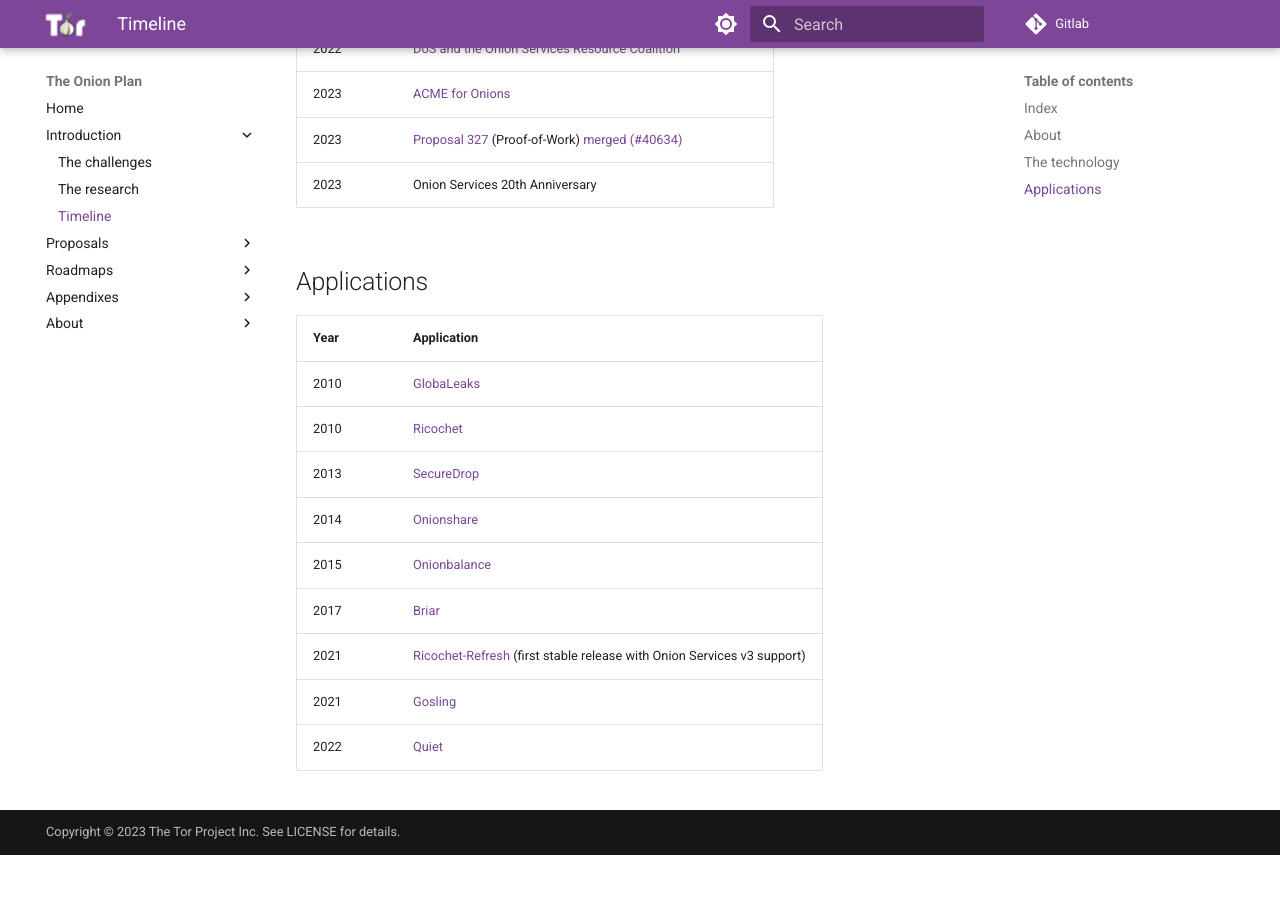
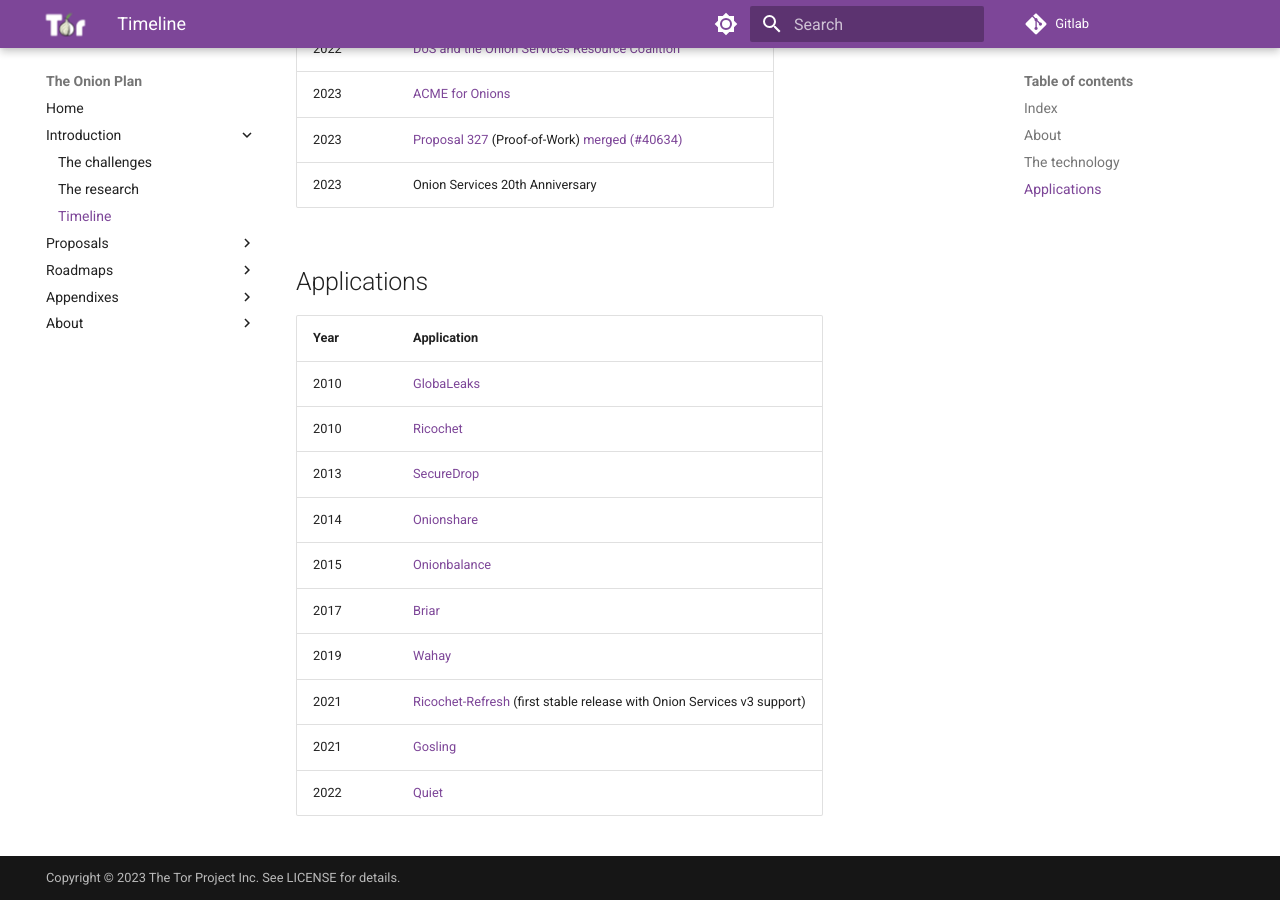
Before and after one commit to offsoc/onionplan, an MkDocs documentation site: the page built from docs/intro/timeline.md, in a window 1280 px wide and 900 px high, scrolled down 1561 px. Built offline with MkDocs 1.6.1 and Material for MkDocs 9.7.7, drawn with Linux system fonts in a browser that asks for light colours; before the commit the page ends 2416 px from its top, so only the background shows below that.

Commit message:
Feat: timeline: Wahay

```diff
--- a/docs/intro/timeline.md
+++ b/docs/intro/timeline.md
@@ -48,6 +48,7 @@ Year | Application
 2014 | [Onionshare][]
 2015 | [Onionbalance][]
 2017 | [Briar][]
+2019 | [Wahay][]
 2021 | [Ricochet-Refresh][] (first stable release with Onion Services v3 support)
 2021 | [Gosling][]
 2022 | [Quiet][]
@@ -82,5 +83,6 @@ Year | Application
 [Ricochet]: https://github.com/ricochet-im/ricochet/commit/8bf50c6d07bd61122828ed6870dadd1a52bd5794
 [Ricochet-Refresh]: https://ricochetrefresh.net
 [Gosling]: https://github.com/blueprint-freespeech/gosling/
+[Wahay]: https://wahay.org
 [Quiet]: https://tryquiet.org
 [Briar]: https://briarproject.org
```
